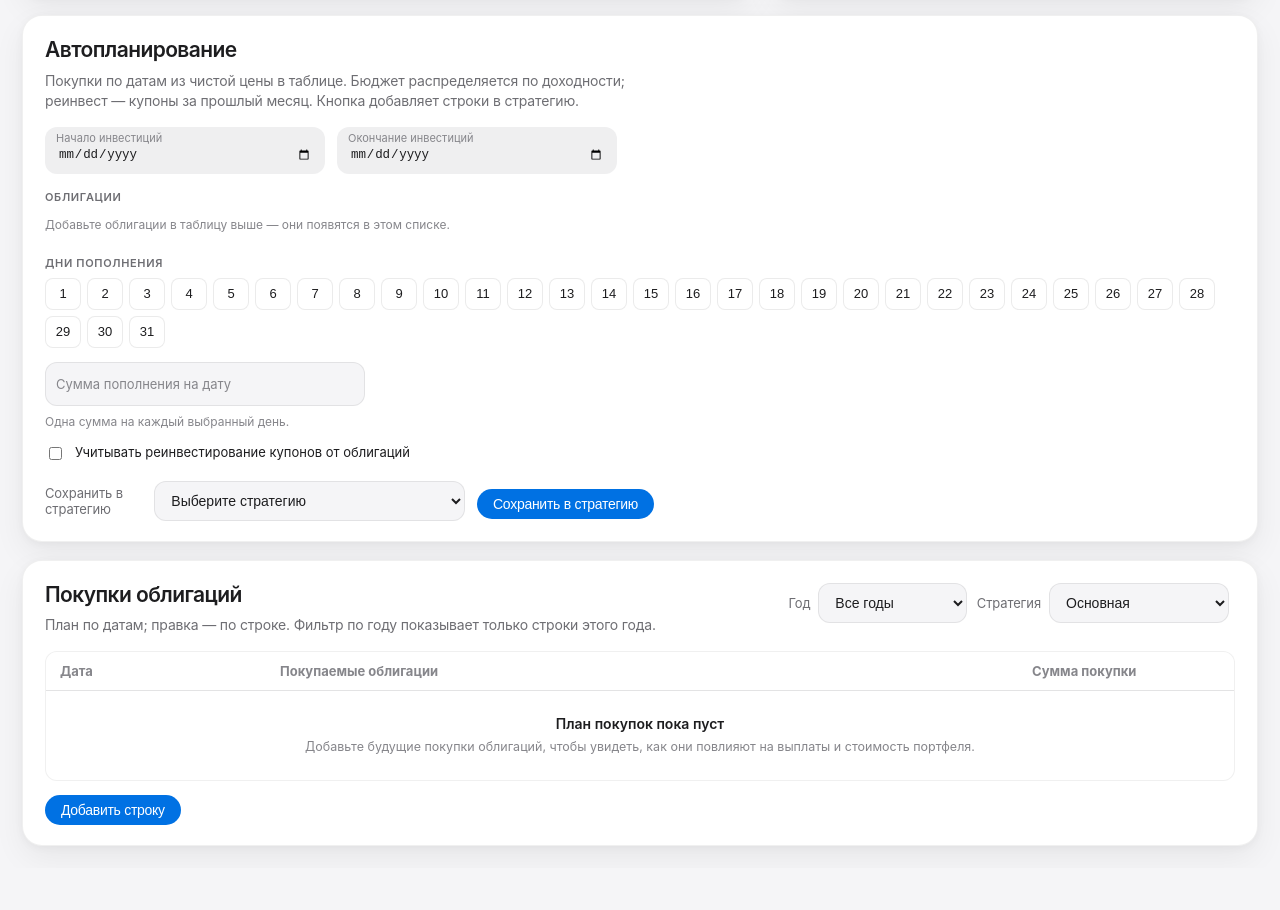
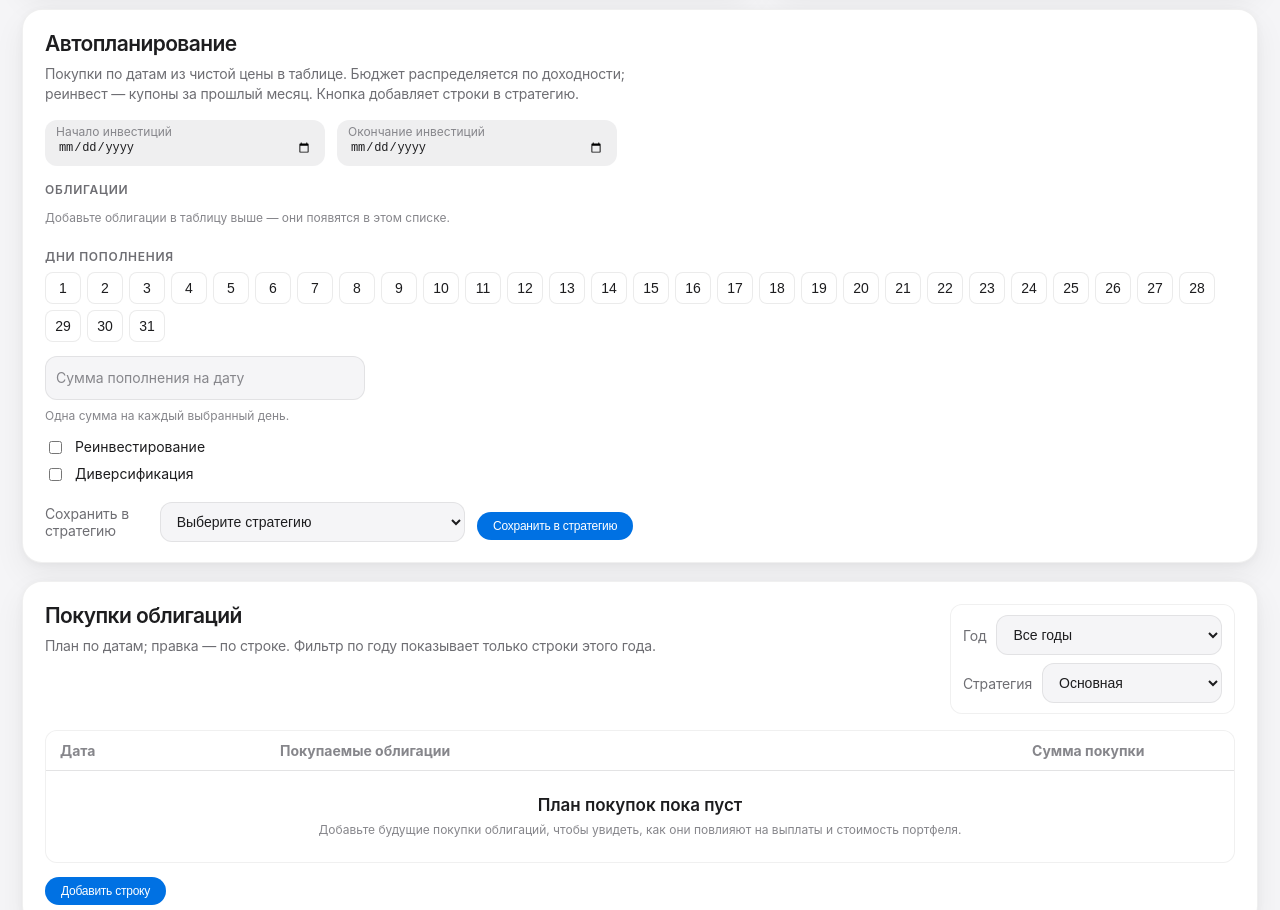
Before and after one commit to ivanpuzan0v/investments, a website: page index.html in a window 1280 px wide. Shown: the part 773-1683 px from the top of the page. Before the commit the page ends 1641 px from the top, so only its background shows below. Drawn offline with Linux system fonts and the light colour scheme.

Commit message:
Доработки

```diff
--- a/index.html
+++ b/index.html
@@ -5,7 +5,7 @@
     <meta name="viewport" content="width=device-width, initial-scale=1.0" />
     <meta name="color-scheme" content="light dark" />
     <title>Планирование инвестиций</title>
-    <link rel="stylesheet" href="./styles.css?v=9" />
+    <link rel="stylesheet" href="./styles.css?v=13" />
     <script>
       (function () {
         try {
@@ -99,7 +99,7 @@
               <div class="widget__title">Стоимость портфеля</div>
               <div class="widget__hint">Стоимость по месяцам с пополнениями и купонами. Покупки — из выбранной стратегии.</div>
             </div>
-            <div class="widget__headerRight">
+            <div class="widget__headerRight widget__headerRight--stackedSelects">
               <label class="taxControl" for="portfolio-chart-strategy-select">
                 <span>Стратегия</span>
                 <select
@@ -384,7 +384,11 @@
             <div class="autoPlanWidget__reinvest">
               <label class="planScheduleReinvest">
                 <input id="auto-plan-reinvest" type="checkbox" />
-                <span>Учитывать реинвестирование купонов от облигаций</span>
+                <span>Реинвестирование</span>
+              </label>
+              <label class="planScheduleReinvest">
+                <input id="auto-plan-diversify" type="checkbox" />
+                <span>Диверсификация</span>
               </label>
             </div>
 
@@ -409,7 +413,7 @@
               <div class="widget__title">Покупки облигаций</div>
               <div class="widget__hint">План по датам; правка — по строке. Фильтр по году показывает только строки этого года.</div>
             </div>
-            <div class="widget__headerRight">
+            <div class="widget__headerRight widget__headerRight--stackedSelects">
               <label class="taxControl" for="buy-table-year-filter">
                 <span>Год</span>
                 <select
@@ -458,7 +462,7 @@
               <div class="widget__title">Сводка по облигациям и выплатам</div>
               <div class="widget__hint">Выплаты, вложения, налог и доходность. Справа — доли по облигациям и годам.</div>
             </div>
-            <div class="widget__headerRight">
+            <div class="widget__headerRight widget__headerRight--stackedSelects">
               <label class="taxControl" for="tax-rate">
                 <span>Налог, %</span>
                 <input id="tax-rate" class="input input--num taxControl__input" type="number" min="0" max="100" step="0.1" value="13" />
--- a/styles.css
+++ b/styles.css
@@ -24,15 +24,21 @@
 
   --ring: rgba(0, 113, 227, 0.45);
 
-  --fs-title: 1.75rem;
-  --fs-subtitle: 1.0625rem;
-  --fs-widget-title: 1.3125rem;
-  --fs-widget-hint: 0.875rem;
-  --fs-ui: 0.8125rem;
-  --fs-body: 0.875rem;
-  --fs-small: 0.75rem;
-  --fs-xs: 0.6875rem;
-  --fs-stat: 1.0625rem;
+  --font-heading: 1.3125rem;
+  --font-large: 1.0625rem;
+  --font-medium: 0.875rem;
+  --font-small: 0.75rem;
+
+  /* Backward-compatible aliases to keep existing selectors readable */
+  --fs-title: var(--font-heading);
+  --fs-subtitle: var(--font-large);
+  --fs-widget-title: var(--font-heading);
+  --fs-widget-hint: var(--font-medium);
+  --fs-ui: var(--font-medium);
+  --fs-body: var(--font-medium);
+  --fs-small: var(--font-small);
+  --fs-xs: var(--font-small);
+  --fs-stat: var(--font-large);
   --text-subhead: #6e6e73;
 }
 
@@ -132,7 +138,7 @@ html[data-theme="dark"] .topbar{
   gap: 8px;
 }
 .themePicker__label{
-  font-size: 13px;
+  font-size: var(--font-medium);
   font-weight: 500;
   color: var(--muted);
   letter-spacing: -0.01em;
@@ -143,7 +149,7 @@ html[data-theme="dark"] .topbar{
   min-width: 158px;
   max-width: min(420px, 100%);
   padding: 8px 12px;
-  font-size: 13px;
+  font-size: var(--font-medium);
   border-radius: 10px;
 }
 
@@ -175,7 +181,7 @@ html[data-theme="dark"] .tabs{
   color: #6e6e73;
   border-radius: 999px;
   padding: 9px 18px;
-  font-size: 13px;
+  font-size: var(--font-medium);
   font-weight: 500;
   letter-spacing: -0.01em;
   cursor: pointer;
@@ -254,7 +260,7 @@ html[data-theme="dark"] .tabBtn.is-active{
   margin-top: 16px;
 }
 .autoPlanWidget__sectionLabel{
-  font-size: 11px;
+  font-size: var(--font-small);
   font-weight: 600;
   letter-spacing: 0.06em;
   text-transform: uppercase;
@@ -359,6 +365,9 @@ html[data-theme="dark"] .planScheduleDayChip--selected:hover{
 }
 .autoPlanWidget__reinvest{
   margin-top: 14px;
+  display: flex;
+  flex-direction: column;
+  gap: 8px;
 }
 .planScheduleReinvest{
   display: flex;
@@ -566,6 +575,30 @@ html[data-theme="dark"] [data-widget="plan"] .buyTableDate::-webkit-calendar-pic
 .widget__headerRight .taxControl{
   max-width: 100%;
 }
+.widget__headerRight--stackedSelects{
+  flex-direction: column;
+  align-items: stretch;
+  justify-content: flex-start;
+  gap: 8px;
+  min-width: 240px;
+  padding: 10px 12px;
+  border: 1px solid var(--cardBorder);
+  border-radius: 12px;
+  background: color-mix(in srgb, var(--card) 82%, transparent);
+}
+.widget__headerRight--stackedSelects .taxControl{
+  width: 100%;
+  justify-content: space-between;
+  gap: 10px;
+}
+.widget__headerRight--stackedSelects .taxControl > span{
+  white-space: nowrap;
+}
+.widget__headerRight--stackedSelects .taxControl__input{
+  flex: 1 1 auto;
+  width: 100%;
+  min-width: 0;
+}
 [data-widget="buy-strategy"] .buyStrategyTable__select{
   width: 100%;
   max-width: 100%;
@@ -622,7 +655,7 @@ html[data-theme="dark"] .btn.btn--danger:hover{
   color: #ffffff;
   padding: 7px 16px;
   border-radius: 980px;
-  font-size: 14px;
+  font-size: var(--font-small);
   font-weight: 500;
   letter-spacing: -0.02em;
   cursor: pointer;
@@ -762,13 +795,13 @@ html[data-theme="dark"] .table tbody tr:hover td{
   padding: 20px 18px;
 }
 .emptyState__title{
-  font-size: 14px;
+  font-size: var(--font-large);
   font-weight: 600;
   color: var(--text);
 }
 .emptyState__hint{
   margin-top: 6px;
-  font-size: 12.5px;
+  font-size: var(--font-small);
   line-height: 1.45;
   color: var(--muted);
 }
@@ -835,7 +868,7 @@ input[type="number"]{
 }
 
 .input[type="date"]{
-  font-size: 12.5px;
+  font-size: var(--font-small);
   font-weight: 400;
   line-height: 1.35;
   letter-spacing: -0.01em;
@@ -1222,7 +1255,7 @@ html[data-theme="dark"] .bondMonthChips .monthBtn.is-active{
   border-radius: 10px;
   background: rgba(255,255,255,0.2);
   padding: 8px 10px;
-  font-size: var(--fs-ui);
+  font-size: var(--font-small);
   color: var(--text);
   cursor: pointer;
 }
@@ -1240,6 +1273,7 @@ html[data-theme="dark"] .bondMonthChips .monthBtn.is-active{
   background: rgba(0, 0, 0, 0.05);
   cursor: pointer;
   color: var(--muted);
+  font-size: var(--font-small);
   transition: background 0.15s ease, color 0.15s ease;
 }
 html[data-theme="dark"] .iconBtn{
@@ -1499,7 +1533,7 @@ html[data-theme="dark"] .chartLegend__item--active{
   display: inline-flex;
   align-items: center;
   gap: 8px;
-  font-size: 13px;
+  font-size: var(--font-medium);
   font-weight: 400;
   color: var(--text-subhead);
   letter-spacing: -0.01em;
@@ -1541,7 +1575,7 @@ input.taxControl__input{
   align-items: stretch;
 }
 .portfolioControls__groupTitle{
-  font-size: 11px;
+  font-size: var(--font-small);
   font-weight: 600;
   letter-spacing: 0.06em;
   color: var(--muted);
@@ -1891,6 +1925,7 @@ html[data-theme="dark"] .yearPieYearSeg__btn.is-active{
   border: none;
   background: rgba(242,242,247,0.95);
   color: #0071e3;
+  font-size: var(--font-small);
   font-weight: 400;
   letter-spacing: -0.01em;
   cursor: pointer;
@@ -1934,7 +1969,7 @@ html[data-theme="dark"] .dateBtn:hover{
   }
 }
 .dateSummary{
-  font-size: 12.5px;
+  font-size: var(--font-small);
   color: var(--muted);
   min-height: 16px;
 }
@@ -2029,7 +2064,7 @@ html[data-theme="dark"] .chip__x:hover{
   margin-bottom: 12px;
 }
 .modal__title{
-  font-size: 1.0625rem;
+  font-size: var(--font-large);
   font-weight: 600;
   letter-spacing: -0.022em;
 }
@@ -2053,7 +2088,7 @@ html[data-theme="dark"] .chip__x:hover{
   border-radius: 999px;
   border: 1px solid rgba(0,122,255,0.28);
   background: rgba(0,122,255,0.08);
-  font-size: 12.5px;
+  font-size: var(--font-small);
   color: var(--text);
 }
 .chip__x{
@@ -2107,15 +2142,10 @@ html[data-theme="dark"] .chip__x:hover{
 
 @media (max-width: 768px){
   :root{
-    --fs-title: 1.375rem;
-    --fs-subtitle: 0.9375rem;
-    --fs-widget-title: 1.125rem;
-    --fs-widget-hint: 0.8125rem;
-    --fs-ui: 0.75rem;
-    --fs-body: 0.9375rem;
-    --fs-small: 0.75rem;
-    --fs-xs: 0.625rem;
-    --fs-stat: 0.9375rem;
+    --font-heading: 1.125rem;
+    --font-large: 0.9375rem;
+    --font-medium: 0.8125rem;
+    --font-small: 0.75rem;
   }
 
   .topbar__inner{
```
Also changed, not shown: tests/autoplan.test.mjs (+43 -0 lines), app.js.
